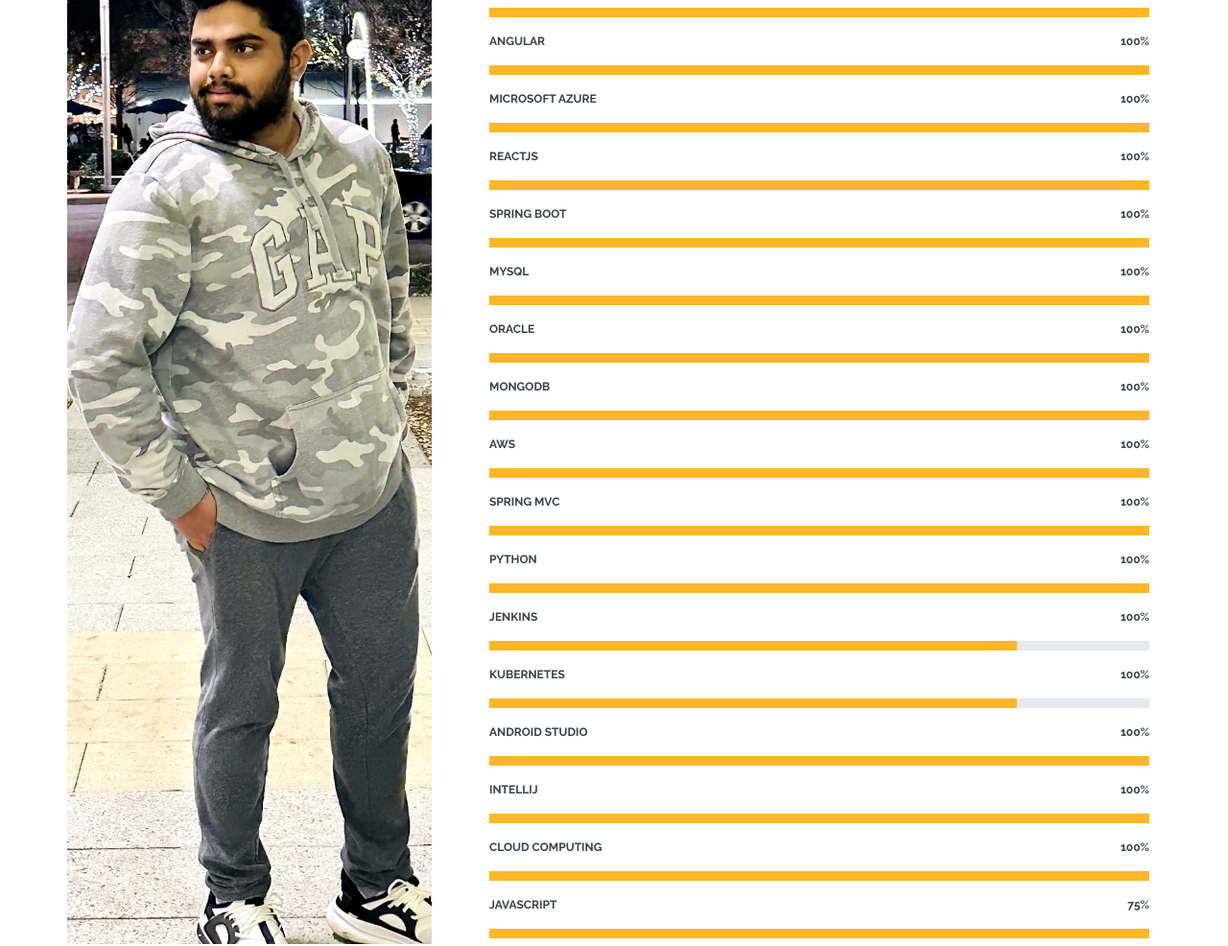
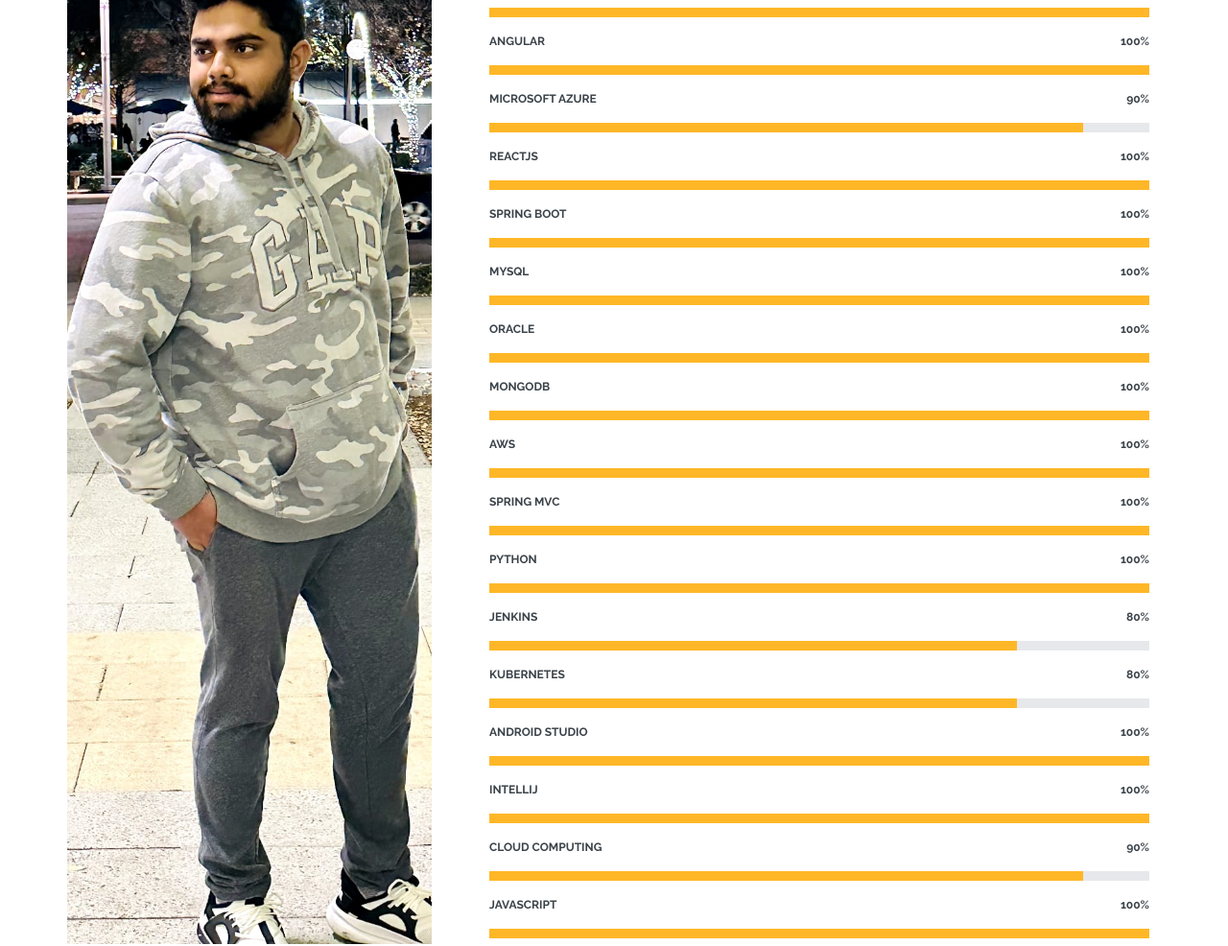
Before and after one commit to SamGunnam/SamGunnam-sampathportfolio.github.io, a plain HTML site: page index.html in a window 1280 px wide. Shown: the part 1340-2326 px from the top of the page at 96% size. Drawn offline with nearby package versions, Linux system fonts and the light colour scheme.

Commit message:
Update index.html

```diff
--- a/index.html
+++ b/index.html
@@ -142,9 +142,9 @@
 
 
               <div class="progress">
-                <span class="skill"> Microsoft Azure <i class="val">100%</i></span>
+                <span class="skill"> Microsoft Azure <i class="val">90%</i></span>
                 <div class="progress-bar-wrap">
-                  <div class="progress-bar" role="progressbar" aria-valuenow="100" aria-valuemin="0" aria-valuemax="100"></div>
+                  <div class="progress-bar" role="progressbar" aria-valuenow="90" aria-valuemin="0" aria-valuemax="100"></div>
                 </div>
               </div>
 
@@ -205,14 +205,14 @@
               </div>
 
                <div class="progress">
-                <span class="skill"> Jenkins <i class="val">100%</i></span>
+                <span class="skill"> Jenkins <i class="val">80%</i></span>
                 <div class="progress-bar-wrap">
                   <div class="progress-bar" role="progressbar" aria-valuenow="80" aria-valuemin="0" aria-valuemax="100"></div>
                 </div>
               </div>
 
                <div class="progress">
-                <span class="skill"> Kubernetes <i class="val">100%</i></span>
+                <span class="skill"> Kubernetes <i class="val">80%</i></span>
                 <div class="progress-bar-wrap">
                   <div class="progress-bar" role="progressbar" aria-valuenow="80" aria-valuemin="0" aria-valuemax="100"></div>
                 </div>
@@ -234,14 +234,14 @@
 
 
               <div class="progress">
-                <span class="skill"> Cloud Computing <i class="val">100%</i></span>
+                <span class="skill"> Cloud Computing <i class="val">90%</i></span>
                 <div class="progress-bar-wrap">
-                  <div class="progress-bar" role="progressbar" aria-valuenow="100" aria-valuemin="0" aria-valuemax="100"></div>
+                  <div class="progress-bar" role="progressbar" aria-valuenow="90" aria-valuemin="0" aria-valuemax="100"></div>
                 </div>
               </div>
 
               <div class="progress">
-                <span class="skill">JavaScript <i class="val">75%</i></span>
+                <span class="skill">JavaScript <i class="val">100%</i></span>
                 <div class="progress-bar-wrap">
                   <div class="progress-bar" role="progressbar" aria-valuenow="100" aria-valuemin="0" aria-valuemax="100"></div>
                 </div>
```
